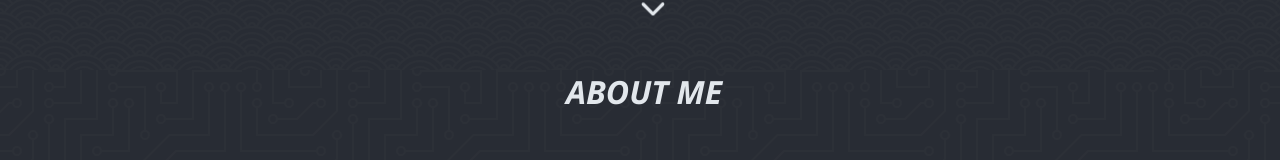
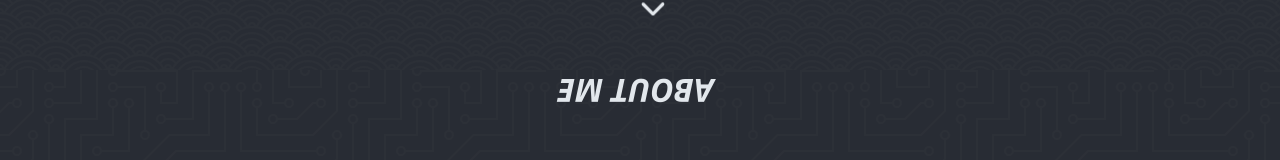
Before and after one commit to kenzoengineer/Ken-Jiang-Site, a React (Create React App) app: page / in a window 1280 px wide. Shown: the part 730-890 px from the top of the page. Built offline with nearby package versions, Linux system fonts and the light colour scheme.

Commit message:
reversed section css

```diff
--- a/src/Common/Section.css
+++ b/src/Common/Section.css
@@ -7,6 +7,7 @@
     display: flex;
     justify-content: center;
     writing-mode: vertical-lr;
+    transform: rotate(180deg);
     text-orientation: mixed;
     font-family: 'Open Sans', 'Ubuntu', 'Oxygen', 'Helvetica Neue', sans-serif;
     font-weight: bold;
```
